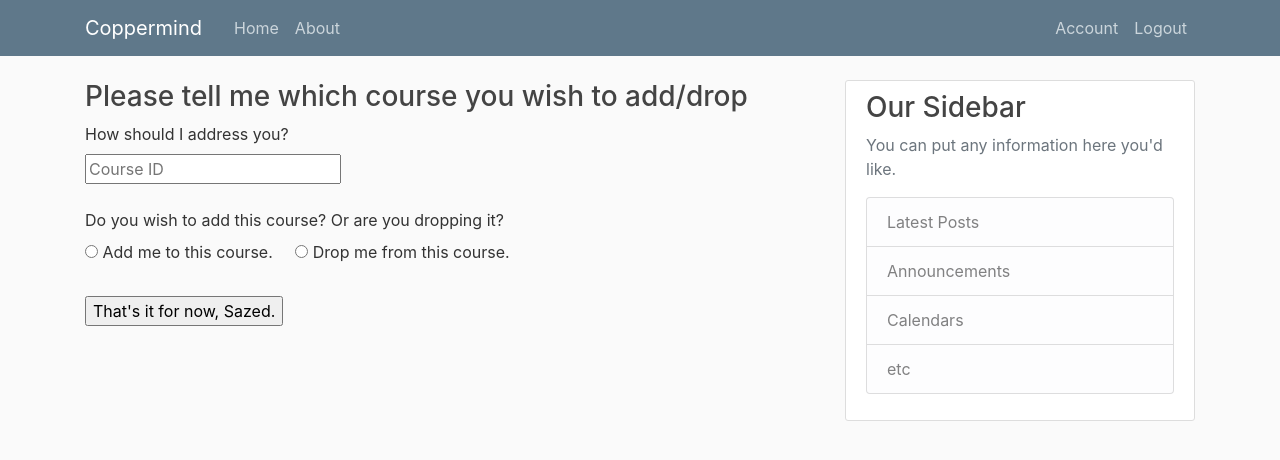
After one commit to ConsultantFoodie/coppermind, a Flask app: page /courses in a window 1280 px wide. The commit adds this page. Shown: the top 460 px of the page. Run offline with Flask 2, Linux system fonts and the light colour scheme; a user stored in the database is signed in; some libraries are stand-ins or nearby versions.

Commit message:
Adds user redirection, login necessities, and adds forms to take or drop courses

```diff
--- a/forms.py
+++ b/coppermind/forms.py
@@ -7,12 +7,17 @@ class RegistrationForm(FlaskForm):
 	gender = RadioField("What is your title amongst the other nobility?", choices=[(0, "Lord"), (1, "Lady"), (2, "Noble")], validators=[DataRequired()])
 	name = StringField("How should I address you?", validators=[DataRequired()])
 	email = EmailField("Where should I send my reminders?", validators=[DataRequired()])
-	password = PasswordField("It would be prudent to discuss a code word", validators=[DataRequired()])
+	password = PasswordField("It would be prudent to discuss a code word. Do you have suggestions?", validators=[DataRequired()])
 	confirm_pass = PasswordField("Please confirm the code word with me.", validators=[DataRequired(), EqualTo('password')])
-	# submit = SubmitField('Enlist me in your service.')
+	submit = SubmitField('Enlist me in your service.')
 
 class LoginForm(FlaskForm):
 	email = EmailField("Please tell me your mailing address.", validators=[DataRequired()])
 	password = PasswordField("Please tell me the password to verify your identity.", validators=[DataRequired()])
 	remember = BooleanField('Should I remember you?')
-	# submit = SubmitField('Allow me to assist you.')
+	submit = SubmitField('Allow me to assist you.')
+
+class CourseForm(FlaskForm):
+	course_id = StringField("How should I address you?", validators=[DataRequired(), Length(min=7, max=7)])
+	add_drop = RadioField("Do you wish to add this course? Or are you dropping it?", choices=[(0, "Add me to this course."), (1, "Drop me from this course.")], validators=[DataRequired()])
+	submit = SubmitField("That's it for now, Sazed.")
--- /dev/null
+++ b/coppermind/routes.py
@@ -0,0 +1,90 @@
+from flask import render_template, url_for, redirect, flash, request
+from flask_login import login_user, current_user, logout_user, login_required
+from coppermind.main import app, db, bcrypt
+from coppermind.forms import RegistrationForm, LoginForm, CourseForm
+from coppermind.models import Student
+
+
+@app.route('/', methods=['GET', 'POST'])
+@app.route('/welcome')
+def welcome():
+	if current_user.is_authenticated:
+		return redirect(url_for('home'))
+	return render_template("welcome.html")
+
+@app.route('/register', methods=['GET', 'POST'])
+def register():
+	if current_user.is_authenticated:
+		return redirect(url_for('home'))
+
+	form = RegistrationForm()
+	if form.validate_on_submit():
+		hashed_pass = bcrypt.generate_password_hash(form.password.data).decode('utf-8')
+		student = Student(gender=int(form.gender.data), username=form.name.data.split()[0],
+						email=form.email.data, password=hashed_pass)
+		print(student)
+		try:
+			db.session.add(student)
+			db.session.commit()
+			flash("Pleased to make your acquaitance. Please login to continue.", 'success')
+			return redirect(url_for('login'))
+		except:
+			flash("It seems that email address belongs to someone else. Please use another email address.", "danger")
+			return render_template("register.html", form=form)
+	else:
+		if 'gender' in form.errors.keys():
+			flash("Please choose your title(gender)!", "danger")
+		if 'confirm_pass' in form.errors.keys():
+			flash("Passwords did not match. Please try again.", "danger")
+		return render_template("register.html", form=form)
+
+	return render_template("register.html", form=form)
+
+
+@app.route('/login', methods=['GET', 'POST'])
+def login():
+	if current_user.is_authenticated:
+		return redirect(url_for('home'))
+
+	form = LoginForm()
+	if form.validate_on_submit():
+		student = Student.query.filter_by(email=form.email.data).first()
+		print(student)
+		if student and bcrypt.check_password_hash(student.password, form.password.data):
+			login_user(student, remember=form.remember.data)
+			next_page = request.values.get('next')
+			print(request)
+			# if request.method == 'POST':
+			# 	session['email'] = request.form.get['email']
+			# 	print(url_for())
+			return redirect(next_page) if next_page else redirect(url_for('home'))
+		else:
+			flash("I do not recognise you. Please check your email address and password. Have you registered?", "danger")
+	return render_template("login.html", form=form)
+
+@app.route('/home', methods=['GET', 'POST'])
+@login_required
+def home():
+	return render_template("home.html", user_courses=current_user.courses.split(';'))
+
+@app.route('/courses', methods=['GET', 'POST'])
+@login_required
+def courses():
+	form = CourseForm()
+	if form.validate_on_submit():
+		print(form.course_id.data, form.add_drop.data)
+		flash("I have done as you requested.", "success")
+		return redirect(url_for('courses'))
+	else:
+		if "course_id" in form.errors.keys():
+			print(form.errors)
+			flash("I seem to have trouble doing this. Can you check the Course ID? It should be exactly 7 characters long.", "danger")
+			return redirect(url_for('courses'))
+
+	print(form.errors)
+	return render_template("courses.html", form=form)
+
+@app.route("/logout")
+def logout():
+    logout_user()
+    return redirect(url_for('welcome'))
--- a/templates/base.html
+++ b/coppermind/templates/base.html
@@ -26,7 +26,7 @@
           </button>
           <div class="collapse navbar-collapse" id="navbarToggle">
             <div class="navbar-nav mr-auto">
-              <a class="nav-item nav-link" href="{{ url_for('welcome') }}">Home</a>
+              <a class="nav-item nav-link" href="{{ url_for('home') }}">Home</a>
               <a class="nav-item nav-link" href="{{ url_for('welcome') }}">About</a>
             </div>
             <!-- Navbar Right Side -->
--- /dev/null
+++ b/coppermind/templates/courses.html
@@ -0,0 +1,25 @@
+{% extends "base.html" %}
+
+{% block heading %}
+	<h3>Please tell me which course you wish to add/drop</h3>
+{% endblock %}
+
+{% block content %}
+	<form method="POST" action="{{ url_for('courses') }}">
+		{{ form.csrf_token}}
+		{{ form.course_id.label }}
+		<br>
+		{{ form.course_id(size=20, placeholder="Course ID")}}
+		<br><br>
+		{{ form.add_drop.label }}
+		<br>
+		{% for subfield in form.add_drop %}
+		    <tr>
+		        <td>{{ subfield }}</td>
+		        <td>{{ subfield.label }} &nbsp; &nbsp;</td>
+		    </tr>
+		{% endfor %}
+		<br><br>
+		{{ form.submit }}
+	</form>
+{% endblock %}
--- a/templates/register.html
+++ b/coppermind/templates/register.html
@@ -32,6 +32,6 @@
 		<br>
 		{{ form.confirm_pass(size=20, placeholder="Confirm Password")}}
 		<br><br>
-		<input type="submit" value="Submit">
+		{{ form.submit }}
 	</form>
 {% endblock %}
--- /dev/null
+++ b/run.py
@@ -0,0 +1,4 @@
+from coppermind.main import app
+
+if __name__ == '__main__':
+    app.run(debug=True)
```
Also changed, not shown: coppermind/main.py (added, +22 -0 lines), coppermind/models.py (renamed from models.py, +6 -1 lines), coppermind/templates/home.html (added, +34 -0 lines), coppermind/templates/login.html (renamed from templates/login.html, +4 -3 lines), main.py (deleted, +0 -76 lines), templates/home.html (deleted, +0 -16 lines), coppermind/README.md (renamed from README.md), coppermind/__init__.py (added), coppermind/requirements.txt (renamed from requirements.txt), coppermind/sazed.db (added), coppermind/static/main.css (renamed from static/main.css), coppermind/templates/welcome.html (renamed from templates/welcome.html), sazed.db (deleted), 1 other file.
